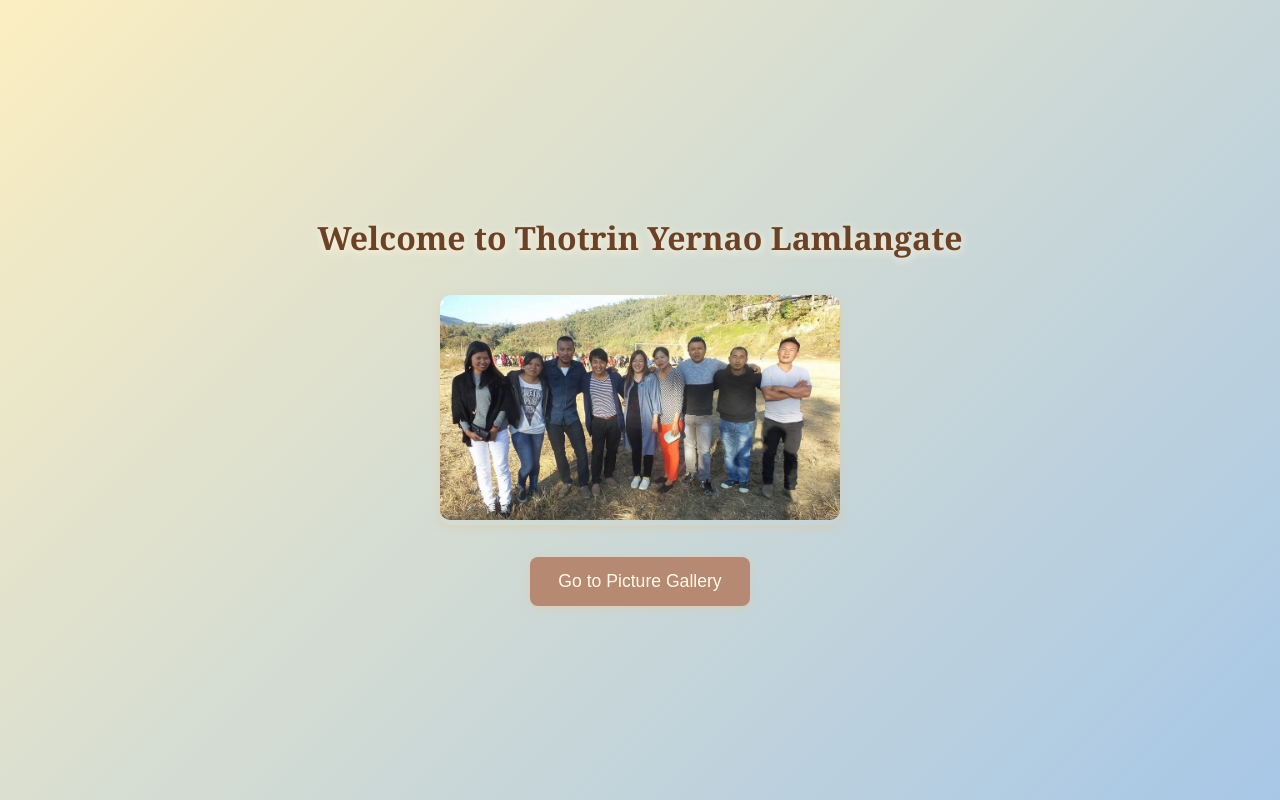
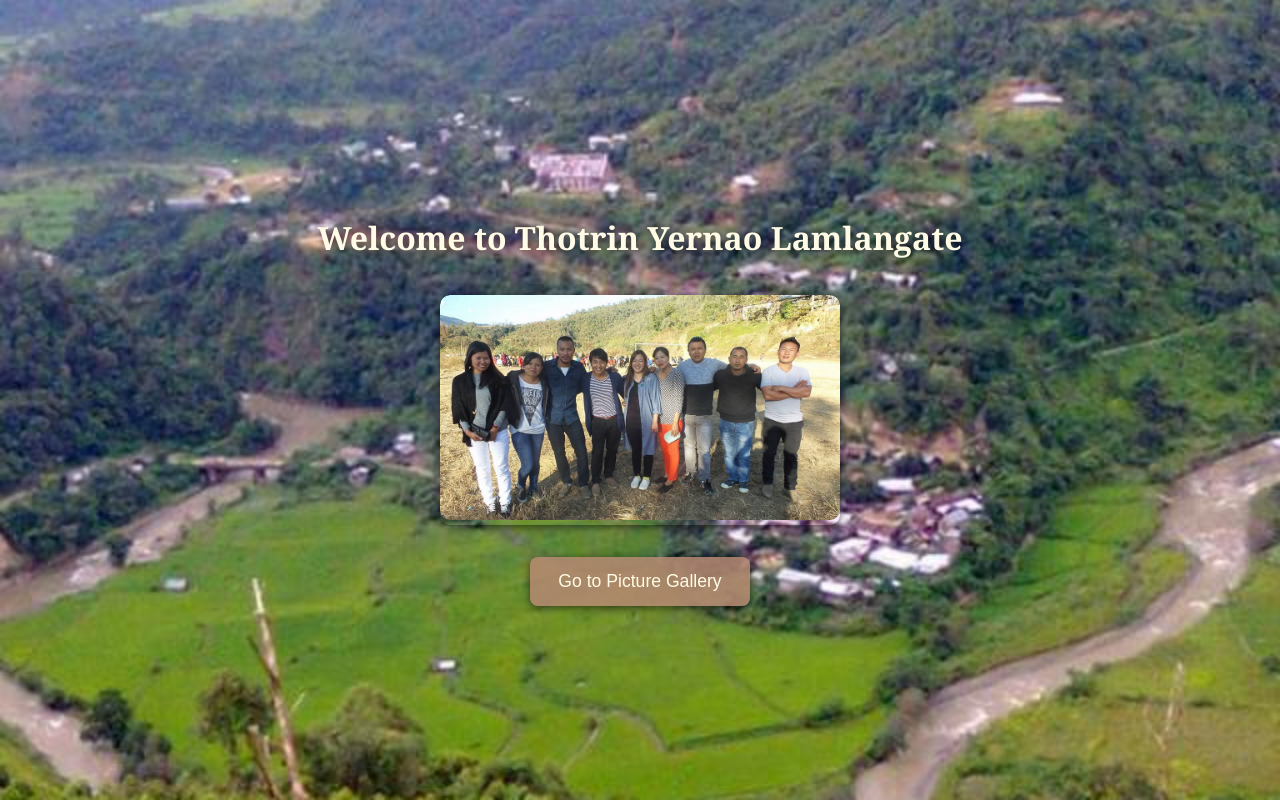
Before and after one commit to Appam23/Reminicing_Thotrin_Yearnao, a website: page index.html in a window 1280 px wide. Drawn offline with Linux system fonts and the light colour scheme.

Commit message:
Update website: delete img.jpg and update gallery

```diff
--- a/index.html
+++ b/index.html
@@ -5,36 +5,39 @@
 <meta name="viewport" content="width=device-width, initial-scale=1.0">
 <title>Thotrin Yernao Lamlangate</title>
 <style>
-		body {
+  html, body {
+    margin: 0;
+    padding: 0;
+    height: 100%;
     font-family: 'Georgia', serif;
-			background: linear-gradient(135deg, #fbeec1 0%, #a7c7e7 100%);
     display: flex;
     flex-direction: column;
     align-items: center;
     justify-content: center;
-			min-height: 100vh;
-			margin: 0;
-			padding: 20px;
-			box-sizing: border-box;
     text-align: center;
-			overflow-x: hidden;
+    color: #fffbe6;
   }
+
+  /* Full-page background image */
+  body {
+    background: url('pics/img5.jpg') no-repeat center center fixed;
+    background-size: cover; /* fills entire viewport */
+    background-position: center;
+  }
+
   h1 {
-			color: #6b4226;
     margin-bottom: 24px;
-			text-shadow: 1px 2px 8px #fff6e0;
     font-size: 2rem;
-			animation: fadeIn 1s ease-out;
+    text-shadow: 2px 2px 8px rgba(0,0,0,0.5);
   }
+
   .img-container {
     margin: 12px 0;
     border-radius: 10px;
-			box-shadow: 0 2px 8px #e2c79988;
+    box-shadow: 0 2px 8px rgba(0,0,0,0.6);
     width: 100%;
     max-width: 400px;
     overflow: hidden;
-			animation: slideIn 1s ease-out 0.3s forwards;
-			opacity: 0; /* will fade in with animation */
   }
   .img-container img {
     width: 100%;
@@ -44,58 +47,43 @@
   }
   .img-container img:hover {
     transform: scale(1.05);
-			box-shadow: 0 6px 18px #e2c799cc;
+    box-shadow: 0 6px 18px rgba(0,0,0,0.7);
   }
+
   .gallery-btn {
     padding: 14px 28px;
     font-size: 1.1rem;
-			background: #b68973;
+    background: rgba(182,137,115,0.85);
     color: #fffbe6;
     border: none;
     border-radius: 8px;
     cursor: pointer;
-			box-shadow: 0 2px 8px #e2c79988;
-			transition: background 0.2s, box-shadow 0.2s, transform 0.2s;
+    box-shadow: 0 2px 8px rgba(0,0,0,0.6);
     margin-top: 20px;
-			animation: fadeIn 1s ease-out 0.6s forwards;
-			opacity: 0;
   }
   .gallery-btn:hover {
-			background: #a47149;
-			box-shadow: 0 4px 16px #e2c799cc;
+    background: rgba(164,113,73,0.85);
+    box-shadow: 0 4px 16px rgba(0,0,0,0.7);
     transform: scale(1.05);
   }
 
-		/* Animations */
-		@keyframes fadeIn {
-			from { opacity: 0; transform: translateY(20px); }
-			to { opacity: 1; transform: translateY(0); }
-		}
-		@keyframes slideIn {
-			from { opacity: 0; transform: translateY(30px); }
-			to { opacity: 1; transform: translateY(0); }
-		}
-
-		/* Responsive adjustments */
   @media (max-width: 500px) {
-			h1 {
-				font-size: 1.5rem;
-				margin-bottom: 16px;
-			}
-			.gallery-btn {
-				padding: 12px 20px;
-				font-size: 1rem;
-			}
+    h1 { font-size: 1.5rem; margin-bottom: 16px; }
+    .gallery-btn { padding: 12px 20px; font-size: 1rem; }
   }
 </style>
 </head>
 <body>
+
 <h1>Welcome to Thotrin Yernao Lamlangate</h1>
 
 <div class="img-container">
   <img src="pics/img6.jpg" alt="Picnic 1">
 </div>
 
-	<button class="gallery-btn" onclick="window.location.href='all_pictures.html'">Go to Picture Gallery</button>
+<button class="gallery-btn" onclick="window.location.href='all_pictures.html'">
+  Go to Picture Gallery
+</button>
+
 </body>
 </html>
```
Also changed, not shown: all_pictures.html (+11 -9 lines). Lines whose indentation alone changed are shown as unchanged.
